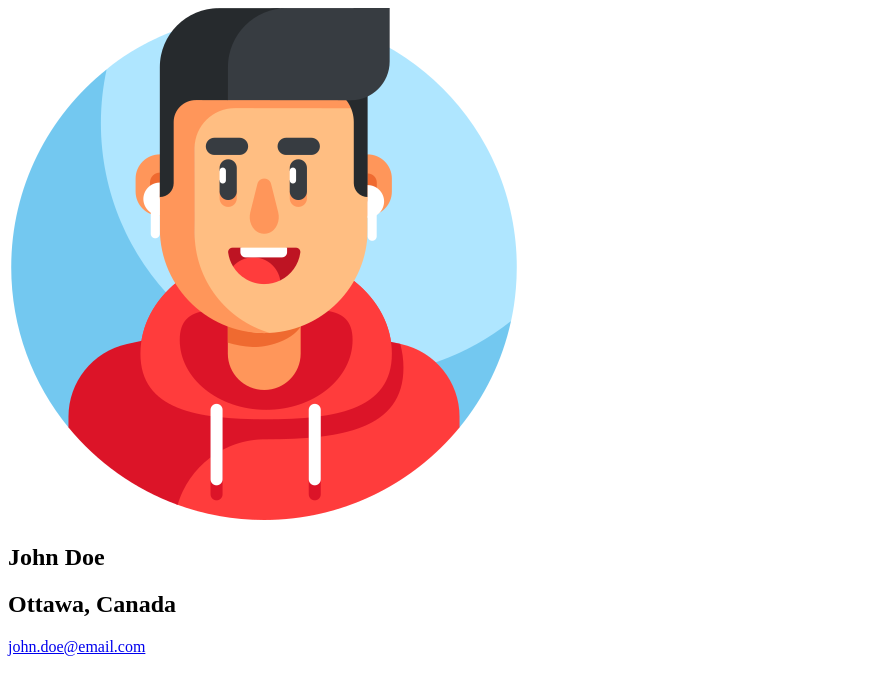
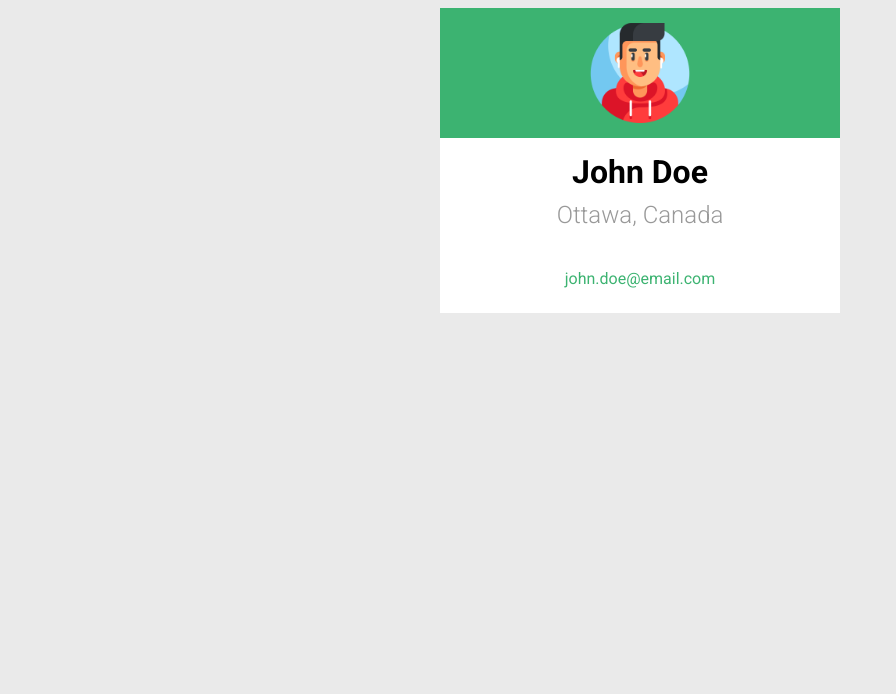
Before and after one commit to cst8117/profile-card-final, a plain HTML site: page index.html in a window 1280 px wide. Shown: the whole page, without its empty margins (0-896 px from the left). Drawn offline with Linux system fonts and the light colour scheme.

Commit message:
Creates final version

```diff
--- /dev/null
+++ b/css/style.css
@@ -0,0 +1,52 @@
+@import url('https://fonts.googleapis.com/css2?family=Roboto:wght@300;400;700&display=swap');
+
+html, body {
+  background: #eaeaea;
+  font-family: 'Roboto', sans-serif;
+}
+
+main {
+  background: mediumseagreen;
+  width: 400px;
+  margin: auto;
+}
+
+header {
+  height: 100px;
+  text-align: center;
+  padding: 15px;
+}
+
+img {
+  width: 100px;
+}
+
+section, footer {
+  background: white;
+  padding: 10px;
+}
+
+h1, h2, p {
+  margin: 0;
+  padding: 5px 0;
+  text-align: center;
+}
+
+h1 {
+  font-size: 2.0rem;
+}
+
+h2 {
+  text-align: center;
+  font-weight: 300;
+  color: #999;
+}
+
+p {
+  padding: 15px;
+}
+
+a {
+  color:mediumseagreen;
+  text-decoration: none;
+}
--- a/index.html
+++ b/index.html
@@ -4,6 +4,7 @@
   <meta charset="UTF-8">
   <meta name="viewport" content="width=device-width, initial-scale=1.0">
   <title>Profile Card</title>
+  <link rel="stylesheet" href="css/style.css">
 </head>
 <body>
   <main>
```
